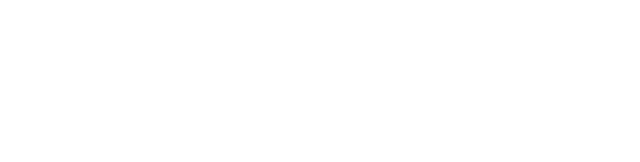
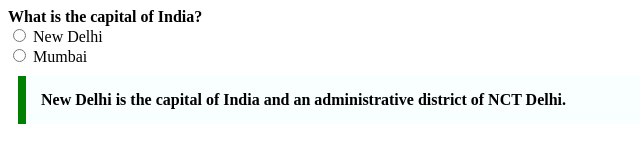
Before and after one commit to acciojob/trivia-BHAVANI28122, a website: page main.html in a window 1280 px wide. Shown: the whole page, without its empty margins (0-640 px from the left). Drawn offline with Linux system fonts and the light colour scheme.

Commit message:
created a submission

```diff
--- a/main.html
+++ b/main.html
@@ -8,6 +8,22 @@
 
 <body>
 	<!-- the entire body must be written by student -->
+
+
+		<b>What is the capital of India?</b>
+	    <div>
+	    <input type="radio" name ="answer">
+	    <label for="new delhi">New Delhi</label>
+		</div>
+	    <div>
+	    <input type="radio" name ="answer">
+	    <label for="mumbai">Mumbai</label>
+		</div>
+
+		<blockquote cite="https://en.wikipedia.org/wiki/New_Delhi" class ="quiz">
+        New Delhi is the capital of India and an administrative district of NCT Delhi.
+       </blockquote>
+
     <script type="text/javascript" src="./script.js">
 </script>
 
--- a/styles.css
+++ b/styles.css
@@ -1,2 +1,10 @@
 
 /* Your CSS Code here. */
+.quiz{
+max-width: 600px;
+margin: 10px;
+padding: 15px;
+border-left: 8px solid green;
+background-color: #f8fffe;
+font-weight: bold;
+}
```
